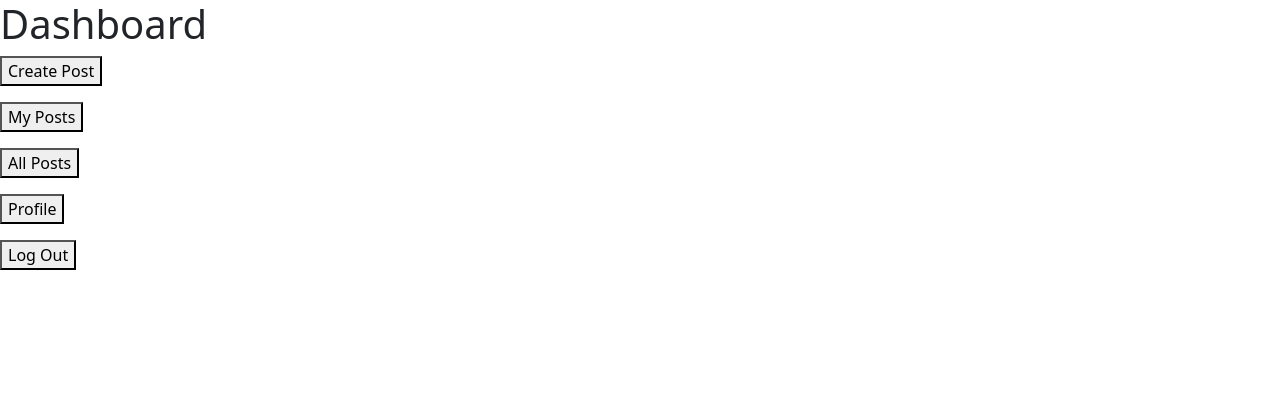
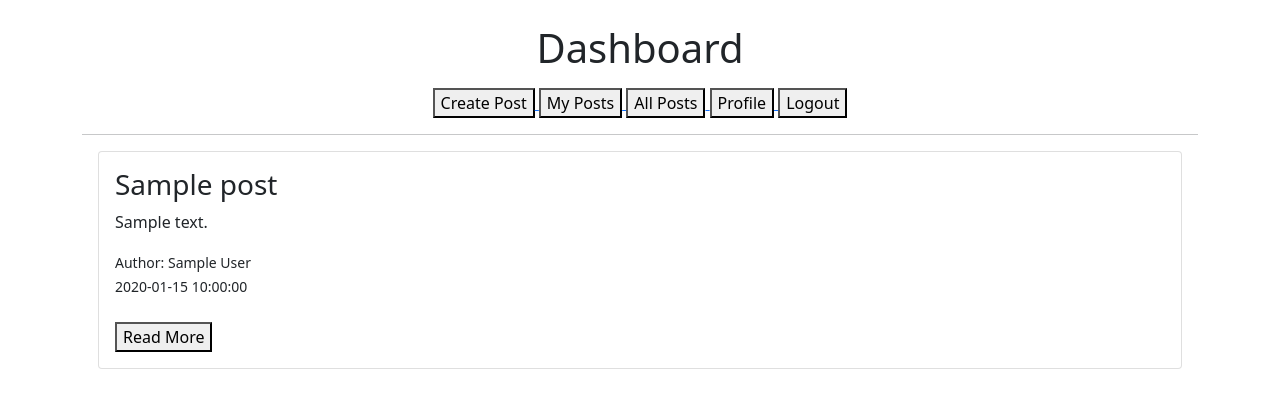
Before and after one commit to Het-Dhorajia/blog-app-flask, a Flask app: template templates/blog/dashboard.html in a window 1280 px wide. Shown: the top 408 px of the page. Run offline with Flask 3, Linux system fonts and the light colour scheme; the template is opened without the code that fills it: values that come from a table or form of the project are taken from there, others are empty; tables that the repository leaves empty hold one stand-in row (values such as "Sample post").

Commit message:
added button for read more

```diff
--- a/templates/blog/dashboard.html
+++ b/templates/blog/dashboard.html
@@ -11,18 +11,58 @@
 </head>
 
 <body>
-    <h1>Dashboard</h1>
-    <p><a href="/create_post"><button>Create Post</button></a></p>
 
-    <P><a href="/my_post"><button>My Posts</button></a> </P>
+<div class="container mt-4">
 
-    <P><a href="/all_post"><button>All Posts</button></a></P>
+    <h1 class="text-center">Dashboard</h1>
 
-    <P><a href="/profile"><button>Profile</button></a></P>
+    <div class="text-center my-3">
+        <a href="/create_post">
+            <button >Create Post</button>
+        </a>
 
-    <P><a href="/logout"><button>Log Out</button></a></P>
+        <a href="/my_post">
+            <button >My Posts</button>
+        </a>
 
-    <script src="https://cdn.jsdelivr.net/npm/bootstrap@5.0.0-beta2/dist/js/bootstrap.bundle.min.js"></script>
+        <a href="/all_post">
+            <button >All Posts</button>
+        </a>
+
+        <a href="/profile">
+            <button >Profile</button>
+        </a>
+
+        <a href="/logout">
+            <button >Logout</button>
+        </a>
+    </div>
+
+    <hr>
+
+    {% for post in posts %}
+
+    <div class="card m-3">
+        <div class="card-body">
+
+            <h3>{{ post.title }}</h3>
+            <p>{{ post.content }}</p>
+
+            <small>Author: {{ post.author }}</small><br>
+            <small>{{ post.date_created }}</small>
+
+            <br><br>
+
+            <a href="/post/{{ post.id }}">
+                <button >Read More</button>
+            </a>
+
+        </div>
+    </div>
+
+    {% endfor %}
+
+</div>
+
 </body>
-
 </html>
```
